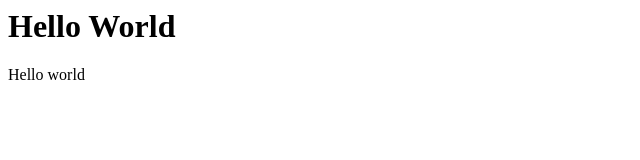
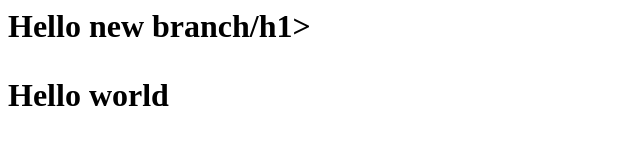
Before and after one commit to Malusi21/Motivational-Project, a plain HTML site: page helloworld.html in a window 1280 px wide. Shown: the whole page, without its empty margins (0-640 px from the left). Drawn offline with Linux system fonts and the light colour scheme.

```diff
--- a/helloworld.html
+++ b/helloworld.html
@@ -5,7 +5,7 @@ Hello Phiri
 </title>
 </head>
 <body>
-<h1>Hello World</h1>
+<h1>Hello new branch/h1>
 <p>Hello world</p>
 </body>
 </html>
```
